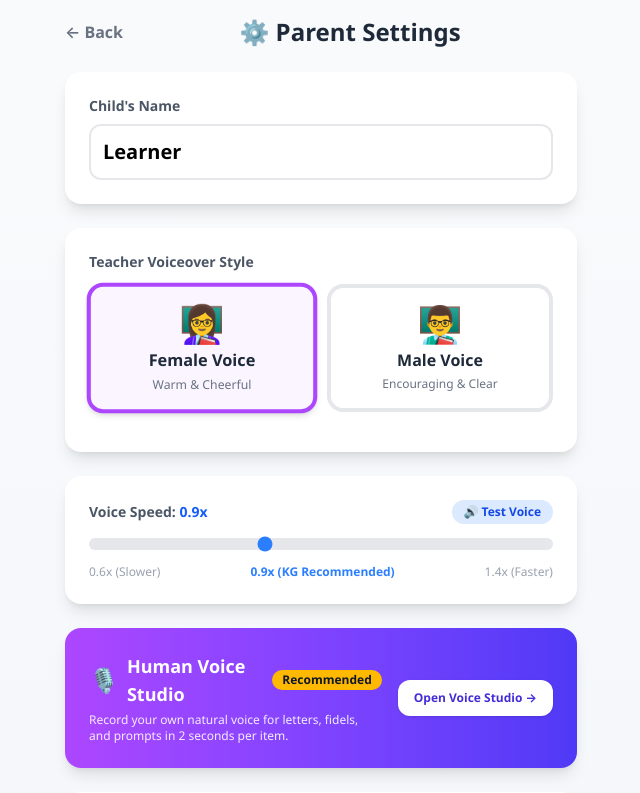
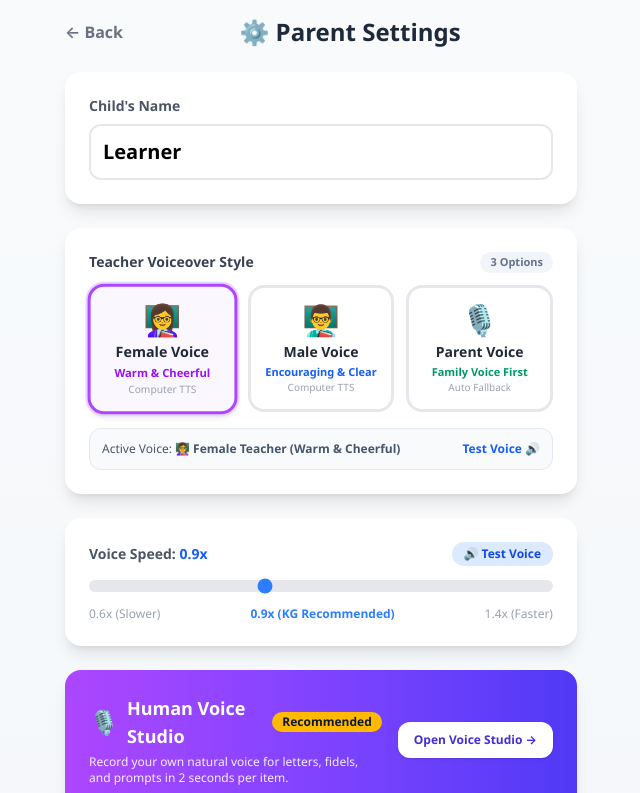
Before and after one commit to dansev7/Tibeb_Kids, a Next.js app: page /parent/settings in a window 1280 px wide. Shown: the top 793 px of the page, without its empty margins (319-959 px from the left). Built offline with nearby package versions, Linux system fonts and the light colour scheme; no server answers; the database is empty.

Commit message:
feat(settings): add 3-option Teacher Voiceover Style selector with Parent Voice and live testing

```diff
--- a/src/app/parent/settings/page.tsx
+++ b/src/app/parent/settings/page.tsx
@@ -2,12 +2,14 @@
 
 import { useState, useEffect } from 'react';
 import { useRouter } from 'next/navigation';
-import { setVoiceSettings, speakText, setVolume } from '@/utils/sound';
+import { setVoiceSettings, speakText, setVolume, type VoiceGender } from '@/utils/sound';
 import {
   getCustomVoiceCount,
   getGlobalVoicePreference,
   setGlobalVoicePreference,
   initVoiceStudioStorage,
+  getAllCustomVoiceKeys,
+  getCustomVoiceBlobUrl,
 } from '@/lib/audioStorage';
 
 export default function SettingsPage() {
@@ -16,7 +18,7 @@ export default function SettingsPage() {
     childName: 'Learner',
     sessionLimitMin: 15,
     volume: 0.8,
-    voiceGender: 'female' as 'female' | 'male',
+    voiceGender: 'parent' as VoiceGender,
     voiceSpeed: 0.9,
     enabledWorlds: ['abc-garden', 'number-farm', 'fidel-village'],
   });
@@ -48,16 +50,27 @@ export default function SettingsPage() {
       .then(res => res.json())
       .then(data => {
         if (data && !data.error) {
+          const loadedGender: VoiceGender = (data.voiceGender === 'male' || data.voiceGender === 'female' || data.voiceGender === 'parent')
+            ? data.voiceGender
+            : 'parent';
+
           setSettings(prev => ({
             childName: data.childName || prev.childName,
             sessionLimitMin: typeof data.sessionLimitMin === 'number' ? data.sessionLimitMin : prev.sessionLimitMin,
             volume: typeof data.volume === 'number' ? data.volume : prev.volume,
-            voiceGender: (data.voiceGender === 'male' || data.voiceGender === 'female') ? data.voiceGender : prev.voiceGender,
+            voiceGender: loadedGender,
             voiceSpeed: typeof data.voiceSpeed === 'number' ? data.voiceSpeed : prev.voiceSpeed,
             enabledWorlds: Array.isArray(data.enabledWorlds) ? data.enabledWorlds : prev.enabledWorlds,
           }));
-          setVoiceSettings(data.voiceGender || 'female', data.voiceSpeed ?? 0.9);
+          setVoiceSettings(loadedGender, data.voiceSpeed ?? 0.9);
           setVolume(typeof data.volume === 'number' ? data.volume : 0.8);
+          if (loadedGender === 'parent') {
+            setGlobalVoicePreference('parent');
+            setGlobalVoicePref('parent');
+          } else {
+            setGlobalVoicePreference('computer');
+            setGlobalVoicePref('computer');
+          }
         }
       })
       .catch(console.error);
@@ -66,6 +79,13 @@ export default function SettingsPage() {
   const handleSave = () => {
     setVoiceSettings(settings.voiceGender, settings.voiceSpeed);
     setVolume(settings.volume);
+    if (settings.voiceGender === 'parent') {
+      setGlobalVoicePreference('parent');
+      setGlobalVoicePref('parent');
+    } else {
+      setGlobalVoicePreference('computer');
+      setGlobalVoicePref('computer');
+    }
 
     fetch('/api/parent/settings', {
       method: 'POST',
@@ -79,11 +99,34 @@ export default function SettingsPage() {
       .catch(console.error);
   };
 
-  const handleTestVoice = (gender = settings.voiceGender, speed = settings.voiceSpeed) => {
+  const handleTestVoice = (gender: VoiceGender = settings.voiceGender, speed = settings.voiceSpeed) => {
     setIsTestingVoice(true);
     setVoiceSettings(gender, speed);
-    speakText(`Hello ${settings.childName}! Welcome to Little Learner. Let's play and learn together!`);
-    setTimeout(() => setIsTestingVoice(false), 2500);
+
+    if (gender === 'parent') {
+      const allKeys = Array.from(getAllCustomVoiceKeys());
+      if (allKeys.length > 0) {
+        const sampleKey = allKeys[0];
+        const blobUrl = getCustomVoiceBlobUrl(sampleKey);
+        if (blobUrl) {
+          try {
+            const audio = new Audio(blobUrl);
+            audio.volume = settings.volume;
+            audio.onended = () => setIsTestingVoice(false);
+            audio.play().catch(() => {
+              speakText(`Parent voice is active for ${settings.childName}!`);
+              setTimeout(() => setIsTestingVoice(false), 2000);
+            });
+            return;
+          } catch {}
+        }
+      }
+      speakText(`Hello ${settings.childName}! Parent Voiceover is active. Any letters you record in Voice Studio play in your natural voice, and unrecorded ones automatically use computer voice!`);
+      setTimeout(() => setIsTestingVoice(false), 3000);
+    } else {
+      speakText(`Hello ${settings.childName}! Welcome to Little Learner. Let's play and learn together!`);
+      setTimeout(() => setIsTestingVoice(false), 2500);
+    }
   };
 
   const toggleWorld = (worldId: string) => {
@@ -125,46 +168,126 @@ export default function SettingsPage() {
             />
           </div>
 
-          {/* Voiceover Gender Toggle */}
+          {/* Voiceover Style Selector (Female, Male, Parent) */}
           <div className="bg-white rounded-2xl shadow-lg p-6">
-            <label className="block text-sm font-semibold text-gray-600 mb-3">
-              Teacher Voiceover Style
-            </label>
-            <div className="grid grid-cols-2 gap-3 mb-4">
+            <div className="flex items-center justify-between mb-3">
+              <label className="text-sm font-semibold text-gray-700">
+                Teacher Voiceover Style
+              </label>
+              <span className="text-[11px] font-bold text-slate-500 bg-slate-100 px-2.5 py-0.5 rounded-full">
+                3 Options
+              </span>
+            </div>
+
+            <div className="grid grid-cols-1 sm:grid-cols-3 gap-3 mb-4">
+              {/* 1. Female Voice */}
               <button
                 type="button"
                 onClick={() => {
                   setSettings(prev => ({ ...prev, voiceGender: 'female' }));
+                  setGlobalVoicePreference('computer');
+                  setGlobalVoicePref('computer');
                   handleTestVoice('female', settings.voiceSpeed);
                 }}
-                className={`flex flex-col items-center justify-center p-4 rounded-2xl border-4 transition-all cursor-pointer ${
+                className={`flex flex-col items-center justify-center p-3.5 rounded-2xl border-3 transition-all cursor-pointer ${
                   settings.voiceGender === 'female'
-                    ? 'border-purple-500 bg-purple-50 shadow-md scale-102'
+                    ? 'border-purple-500 bg-purple-50/80 shadow-md scale-102 ring-2 ring-purple-200'
                     : 'border-gray-200 hover:border-gray-300 bg-white'
                 }`}
               >
-                <span className="text-4xl mb-1">👩‍🏫</span>
-                <span className="font-bold text-gray-800">Female Voice</span>
-                <span className="text-xs text-gray-500 mt-1">Warm & Cheerful</span>
+                <span className="text-3xl mb-1">👩‍🏫</span>
+                <span className="font-bold text-gray-800 text-sm">Female Voice</span>
+                <span className="text-[11px] text-purple-600 font-semibold mt-0.5">Warm & Cheerful</span>
+                <span className="text-[10px] text-gray-400">Computer TTS</span>
               </button>
 
+              {/* 2. Male Voice */}
               <button
                 type="button"
                 onClick={() => {
                   setSettings(prev => ({ ...prev, voiceGender: 'male' }));
+                  setGlobalVoicePreference('computer');
+                  setGlobalVoicePref('computer');
                   handleTestVoice('male', settings.voiceSpeed);
                 }}
-                className={`flex flex-col items-center justify-center p-4 rounded-2xl border-4 transition-all cursor-pointer ${
+                className={`flex flex-col items-center justify-center p-3.5 rounded-2xl border-3 transition-all cursor-pointer ${
                   settings.voiceGender === 'male'
-                    ? 'border-blue-500 bg-blue-50 shadow-md scale-102'
+                    ? 'border-blue-500 bg-blue-50/80 shadow-md scale-102 ring-2 ring-blue-200'
                     : 'border-gray-200 hover:border-gray-300 bg-white'
                 }`}
               >
-                <span className="text-4xl mb-1">👨‍🏫</span>
-                <span className="font-bold text-gray-800">Male Voice</span>
-                <span className="text-xs text-gray-500 mt-1">Encouraging & Clear</span>
+                <span className="text-3xl mb-1">👨‍🏫</span>
+                <span className="font-bold text-gray-800 text-sm">Male Voice</span>
+                <span className="text-[11px] text-blue-600 font-semibold mt-0.5">Encouraging & Clear</span>
+                <span className="text-[10px] text-gray-400">Computer TTS</span>
+              </button>
+
+              {/* 3. Parent Voice (Recommended) */}
+              <button
+                type="button"
+                onClick={() => {
+                  setSettings(prev => ({ ...prev, voiceGender: 'parent' }));
+                  setGlobalVoicePreference('parent');
+                  setGlobalVoicePref('parent');
+                  handleTestVoice('parent', settings.voiceSpeed);
+                }}
+                className={`flex flex-col items-center justify-center p-3.5 rounded-2xl border-3 transition-all cursor-pointer relative ${
+                  settings.voiceGender === 'parent'
+                    ? 'border-emerald-500 bg-emerald-50/80 shadow-md scale-102 ring-2 ring-emerald-200'
+                    : 'border-gray-200 hover:border-gray-300 bg-white'
+                }`}
+              >
+                <span className="text-3xl mb-1">🎙️</span>
+                <span className="font-bold text-gray-800 text-sm">Parent Voice</span>
+                <span className="text-[11px] text-emerald-600 font-semibold mt-0.5">Family Voice First</span>
+                <span className="text-[10px] text-gray-400">
+                  {voiceCount > 0 ? `${voiceCount} Saved • Auto Fallback` : 'Auto Fallback'}
+                </span>
+                {voiceCount > 0 && (
+                  <span className="absolute -top-1.5 -right-1.5 bg-emerald-500 text-white text-[9px] px-1.5 py-0.5 rounded-full font-bold shadow-sm">
+                    {voiceCount} Active
+                  </span>
+                )}
               </button>
             </div>
+
+            {/* Contextual Status / Helper Banner */}
+            {settings.voiceGender === 'parent' ? (
+              <div className="bg-gradient-to-r from-emerald-50 to-teal-50 border border-emerald-200 rounded-xl p-3.5 text-xs text-emerald-950 flex flex-col sm:flex-row items-start sm:items-center justify-between gap-3">
+                <div className="flex items-start gap-2.5">
+                  <span className="text-xl shrink-0 mt-0.5">🎙️</span>
+                  <div>
+                    <div className="font-bold text-emerald-800">
+                      Parent Voice Active (Cross-Check Enabled)
+                    </div>
+                    <p className="text-emerald-700 text-[11px] mt-0.5 leading-relaxed">
+                      Little Learner cross-checks every letter, word, and fidel for your recorded voice.
+                      If an item hasn&apos;t been recorded yet, the clear computer voice seamlessly steps in!
+                    </p>
+                  </div>
+                </div>
+                <button
+                  type="button"
+                  onClick={() => router.push('/parent/voice-studio')}
+                  className="shrink-0 px-3 py-1.5 bg-emerald-600 hover:bg-emerald-700 text-white text-xs font-bold rounded-lg transition-colors cursor-pointer shadow-sm"
+                >
+                  Voice Studio ({voiceCount}) →
+                </button>
+              </div>
+            ) : (
+              <div className="bg-slate-50 border border-slate-200 rounded-xl p-3 text-xs text-slate-600 flex items-center justify-between">
+                <span>
+                  Active Voice: <strong>{settings.voiceGender === 'female' ? '👩‍🏫 Female Teacher (Warm & Cheerful)' : '👨‍🏫 Male Teacher (Encouraging & Clear)'}</strong>
+                </span>
+                <button
+                  type="button"
+                  onClick={() => handleTestVoice(settings.voiceGender, settings.voiceSpeed)}
+                  className="text-blue-600 font-bold hover:underline cursor-pointer"
+                >
+                  Test Voice 🔊
+                </button>
+              </div>
+            )}
           </div>
 
           {/* Voiceover Speed Adjustment */}
@@ -238,11 +361,13 @@ export default function SettingsPage() {
                   <button
                     type="button"
                     onClick={() => {
+                      setSettings(prev => ({ ...prev, voiceGender: 'parent' }));
+                      setVoiceSettings('parent', settings.voiceSpeed);
                       setGlobalVoicePreference('parent');
                       setGlobalVoicePref('parent');
                     }}
                     className={`px-3 py-1 rounded-md font-bold transition-all cursor-pointer ${
-                      globalVoicePref === 'parent'
+                      globalVoicePref === 'parent' && settings.voiceGender === 'parent'
                         ? 'bg-white text-purple-700 shadow-sm'
                         : 'text-white/80 hover:text-white'
                     }`}
@@ -252,11 +377,13 @@ export default function SettingsPage() {
                   <button
                     type="button"
                     onClick={() => {
+                      setSettings(prev => ({ ...prev, voiceGender: prev.voiceGender === 'parent' ? 'female' : prev.voiceGender }));
+                      setVoiceSettings(settings.voiceGender === 'parent' ? 'female' : settings.voiceGender, settings.voiceSpeed);
                       setGlobalVoicePreference('computer');
                       setGlobalVoicePref('computer');
                     }}
                     className={`px-3 py-1 rounded-md font-bold transition-all cursor-pointer ${
-                      globalVoicePref === 'computer'
+                      globalVoicePref === 'computer' || settings.voiceGender !== 'parent'
                         ? 'bg-white text-indigo-700 shadow-sm'
                         : 'text-white/80 hover:text-white'
                     }`}
--- a/src/app/parent/voice-studio/page.tsx
+++ b/src/app/parent/voice-studio/page.tsx
@@ -15,7 +15,7 @@ import {
   setItemVoiceChoice,
   getCustomVoiceBlobUrl,
 } from '@/lib/audioStorage';
-import { speakText, playAudioOrSpeech, playChime } from '@/utils/sound';
+import { speakText, playAudioOrSpeech, playChime, setVoiceSettings, getVoiceSettings } from '@/utils/sound';
 
 interface SystemPrompt {
   id: string;
@@ -473,6 +473,8 @@ export default function VoiceStudioPage() {
   const handleToggleGlobalPref = (pref: 'parent' | 'computer') => {
     setGlobalVoicePreference(pref);
     setGlobalVoicePref(pref);
+    const { speed } = getVoiceSettings();
+    setVoiceSettings(pref === 'parent' ? 'parent' : 'female', speed);
   };
 
   // Play custom voice from card
```
